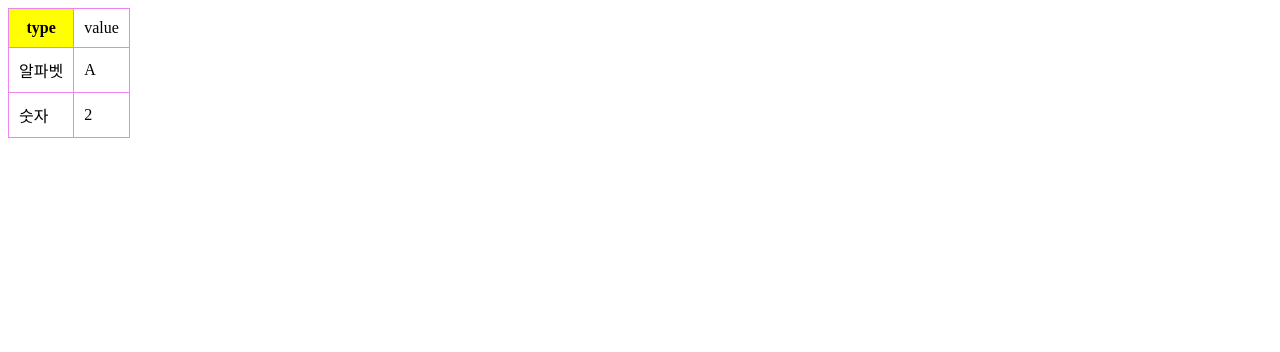
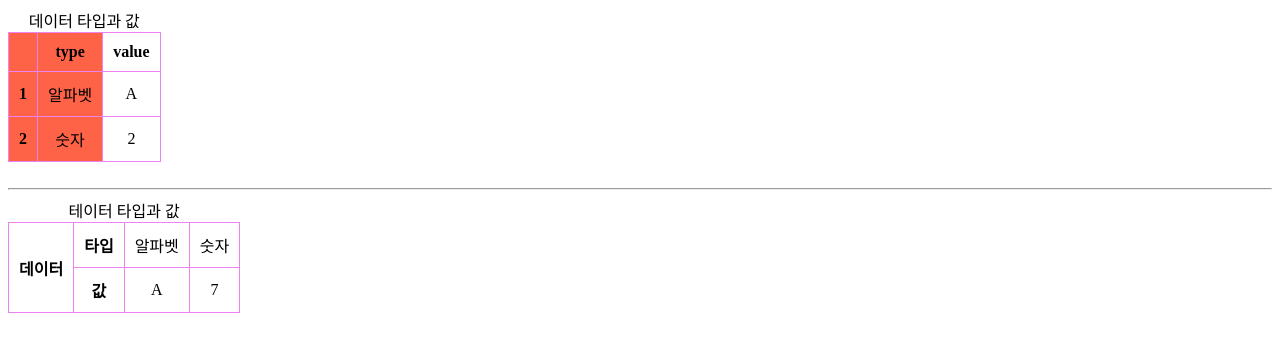
Before and after one commit to guno517/guno-html, a plain HTML site: page table.html in a window 1280 px wide. Drawn offline with Linux system fonts and the light colour scheme.

Commit message:
table 기초

```diff
--- a/table.css
+++ b/table.css
@@ -4,8 +4,9 @@ table{
 td {
     border: 1px solid violet;
     padding:10px;
+    text-align: center;
 }
 th{
     border: 1px solid violet;
-    background: yellow;
+    padding: 10px;
 }
--- a/table.html
+++ b/table.html
@@ -10,19 +10,45 @@
 
 <body>
     <table>
+        <caption>데이터 타입과 값</caption>
+        <colgroup>
+            <col style="background-color: tomato;" span="2">
+            <col>
+            <col>
+        </colgroup>
         <tr>
-            <th> type</th>
-            <td> value</td>
+            <th></th>
+            <th abbr="데이터 타입" scope="col" headers="th-data"> type</th>
+            <th abbr="데이터 값" scope="col" headers="th-data"> value</th>
         </tr>
         <tr>
+            <th>1</th>
             <td>알파벳</td>
             <td>A</td>
         </tr>
         <tr>
+            <th>2</th>
             <td>숫자</td>
             <td>2</td>
         </tr>
     </table>
+    <br />
+    <hr/>
+    <table>
+        <caption>테이터 타입과 값</caption>
+        <tr>
+            <th rowspan="2" id="th-data">데이터</th>
+            <th headers="th-data" id="th-type">타입</th>
+            <td headers="th-type">알파벳</td>
+            <td headers="th-type">숫자</td>
+        </tr>
+        <tr>
+            <th headers="th-data" id="th-value">값</th>
+            <td headers="th-value">A</td>
+            <td headers="th-value">7</td>
+        </tr>
+    </table>
+
 </body>
 
 </html>
```
